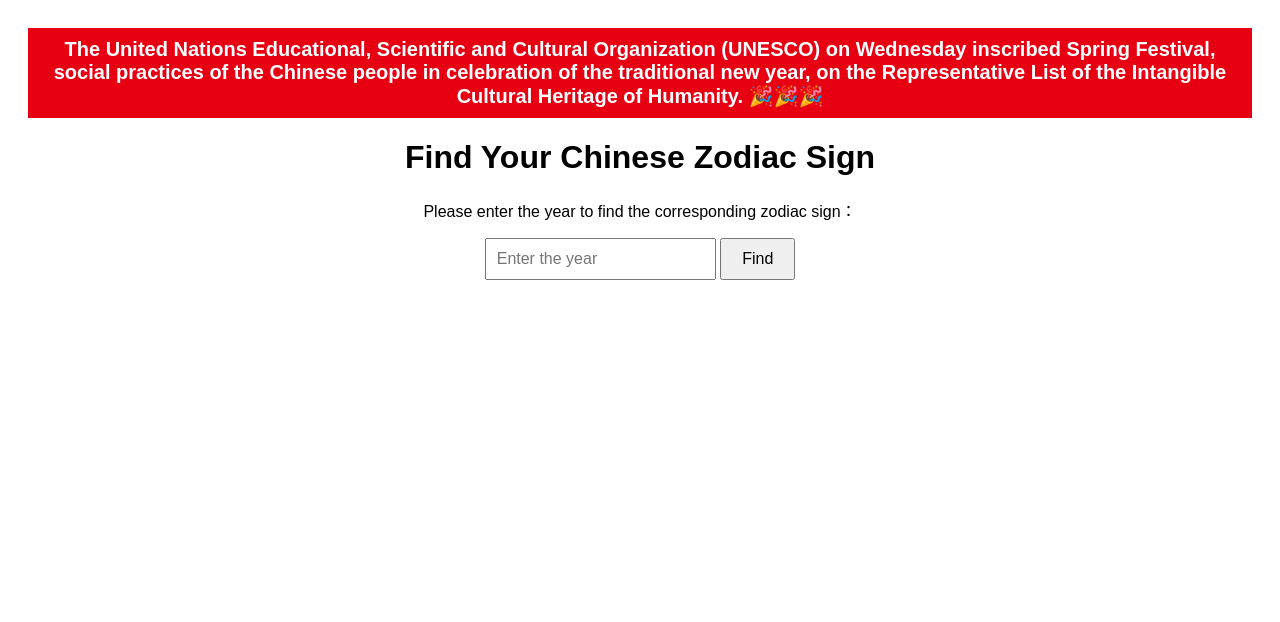
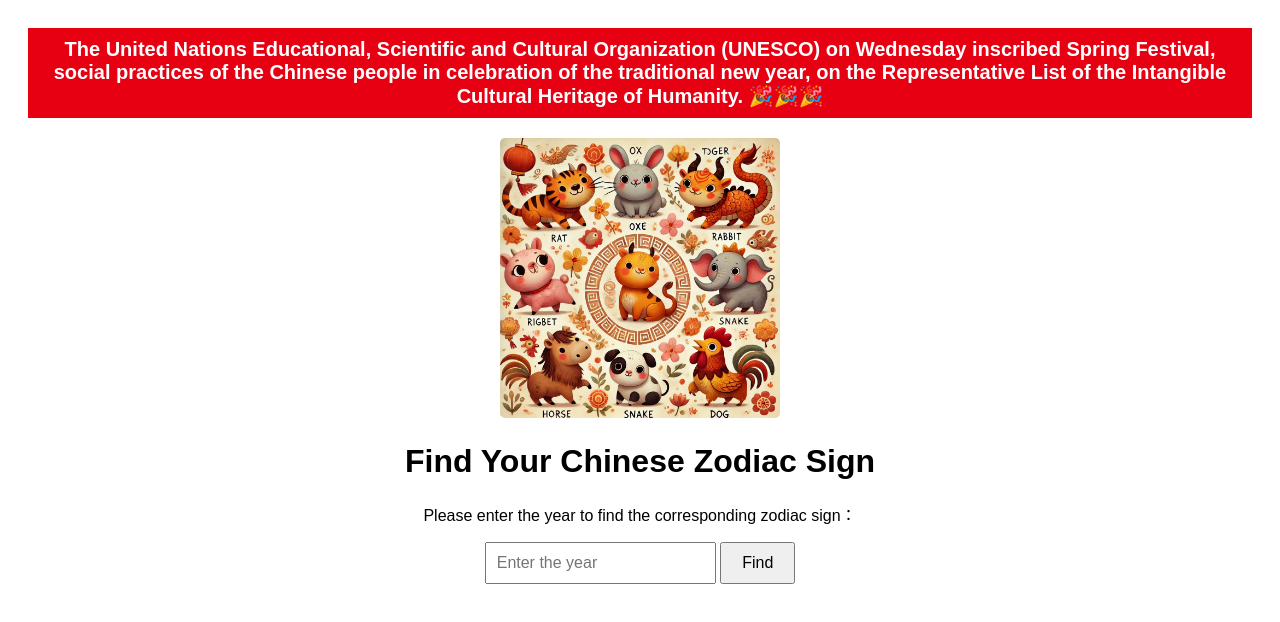
Before and after one commit to Hongwing/FindYourChineseZodiacSign, a plain HTML site: page index.html in a window 1280 px wide. Drawn offline with nearby package versions, Linux system fonts and the light colour scheme.

Commit message:
Update index.html

```diff
--- a/index.html
+++ b/index.html
@@ -5,6 +5,7 @@
     <meta charset="UTF-8">
     <meta name="viewport" content="width=device-width, initial-scale=1.0">
     <title>Find your Zodiac</title>
+    <link rel="stylesheet" href="https://cdnjs.cloudflare.com/ajax/libs/animate.css/4.1.1/animate.min.css" />
     <style>
         body {
             font-family: Arial, sans-serif;
@@ -41,6 +42,12 @@
             color: white;
             margin-bottom: 20px;
         }
+
+        .img-zodiac {
+            border-radius: 5px;
+            width: 280px;
+            height: 280px;
+        }
     </style>
 </head>
 
@@ -49,6 +56,7 @@
         inscribed Spring Festival, social practices of the Chinese people in celebration of the traditional new year, on
         the Representative List of the Intangible Cultural Heritage of Humanity. 🎉🎉🎉</div>
 
+    <img class="img-zodiac" src="./assets/zodiac.webp" alt="zodiac">
     <h1>Find Your Chinese Zodiac Sign</h1>
     <p>Please enter the year to find the corresponding zodiac sign：</p>
     <input type="number" id="yearInput" placeholder="Enter the year">
@@ -87,7 +95,7 @@
             const zodiac = zodiacMap[zodiacIndex];
 
             resultDiv.innerHTML = `<p>The Chinese zodiac sign for ${year} is </p>
-                                    <p class="emoji"><b>${zodiac.name}</b> ${zodiac.emoji}</p>`
+                                    <p class="emoji animate__animated animate__jello"><b>${zodiac.name}</b> ${zodiac.emoji}</p>`
         }
     </script>
 </body>
```
